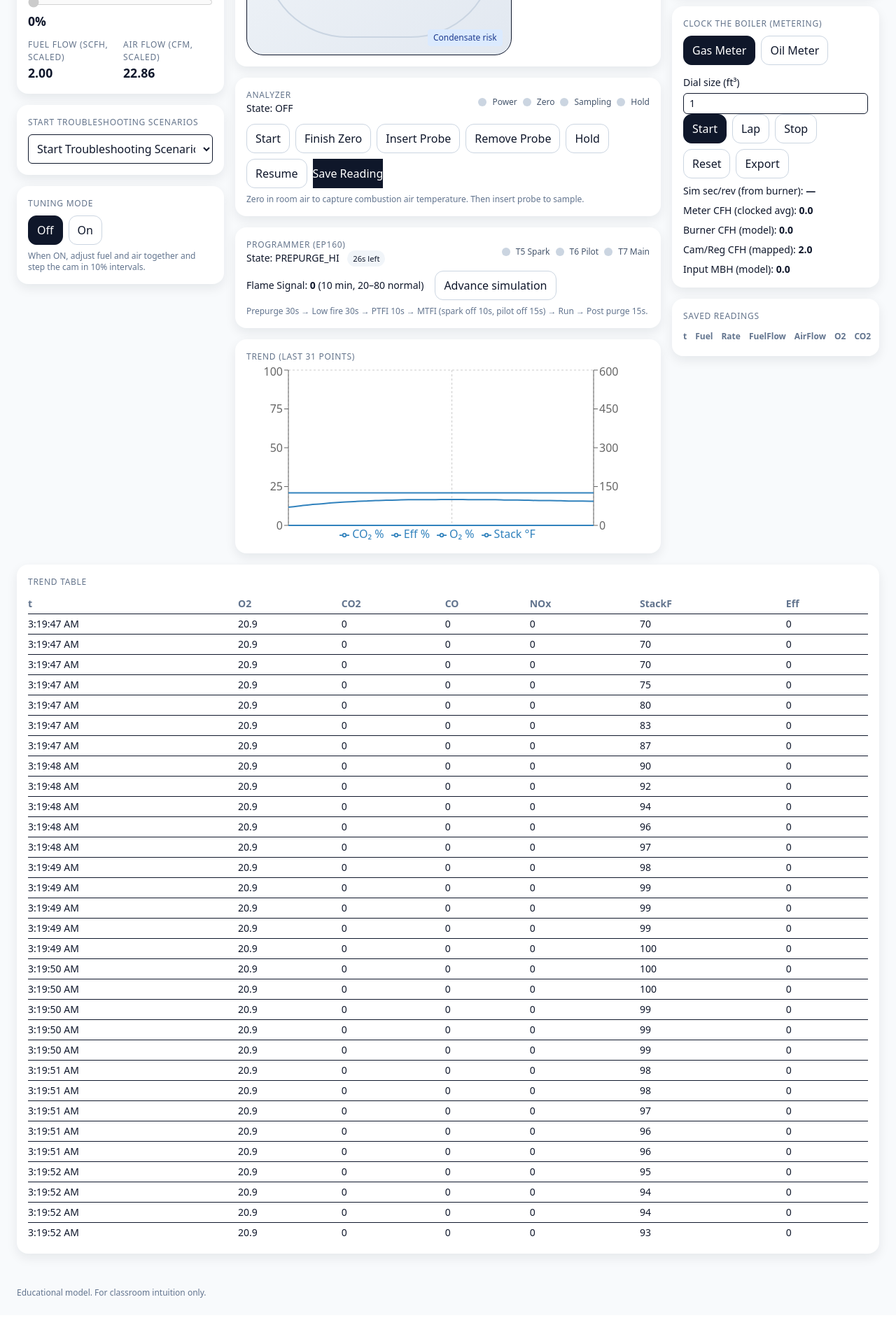
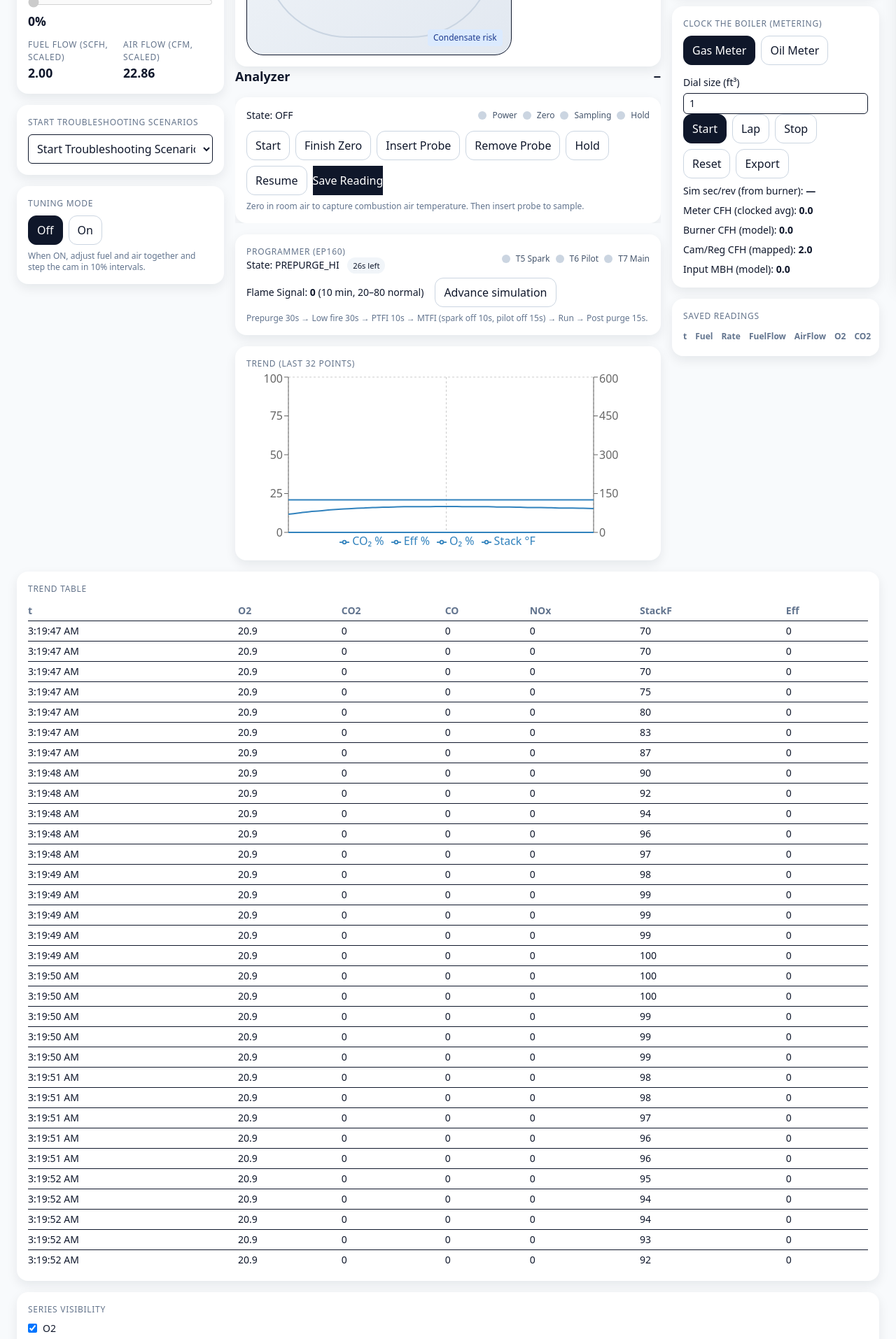
Before and after one commit to ecconvert/combustion-trainer, a React (Vite) app: page / in a window 1280 px wide. Shown: the part 400-2314 px from the top of the page at 70% size. Before the commit the page ends 2280 px from the top, so only its background shows below. Built offline with nearby package versions, Linux system fonts and the light colour scheme.

Commit message:
feat: wire drawer and collapsible analyzer

```diff
--- a/src/App.jsx
+++ b/src/App.jsx
@@ -22,6 +22,10 @@ import { clamp, lerp, f2c, num } from "./lib/math";
 import { downloadCSV } from "./lib/csv";
 import { computeCombustion } from "./lib/chemistry";
 import { buildSafeCamMap } from "./lib/cam";
+import CollapsibleSection from "./components/CollapsibleSection";
+import RightDrawer from "./components/RightDrawer";
+import SeriesVisibility from "./components/SeriesVisibility";
+import { useUIState } from "./components/UIStateContext";
 
 /**
  * Visual representation of a flame.
@@ -124,6 +128,7 @@ function Led({ on, label, color = "limegreen" }) {
 }
 
 export default function CombustionTrainer() {
+  const { drawerOpen, setDrawerOpen, seriesVisibility, setSeriesVisibility } = useUIState();
   // ----------------------- Fuel selection -----------------------
   const [fuelKey, setFuelKey] = useState("Natural Gas"); // currently selected fuel key
   const [unitSystem, setUnitSystem] = useState("imperial"); // display units
@@ -724,6 +729,10 @@ const rheostatRampRef = useRef(null);
         .btn-primary { background: #0f172a; color: white; border-color: #0f172a; }
         .pill { padding: .25rem .5rem; border-radius: 9999px; font-size: .7rem; }
       `}</style>
+        <RightDrawer open={drawerOpen} onClose={() => setDrawerOpen(false)}>
+          <p className="p-4 text-sm">Technician tools placeholder</p>
+        </RightDrawer>
+
 
       <header className="px-6 py-4 border-b bg-white sticky top-0 z-10">
         <div className="max-w-7xl mx-auto flex items-center gap-4">
@@ -734,6 +743,7 @@ const rheostatRampRef = useRef(null);
               <option value="metric">Metric</option>
             </select>
             <button className="btn" onClick={() => downloadCSV("session.csv", history)}>Export Trend CSV</button>
+              <button className="btn" onClick={() => setDrawerOpen(true)}>Technician</button>
             <button className="btn" onClick={() => downloadCSV("saved-readings.csv", saved)}>Export Saved Readings</button>
           </div>
         </div>
@@ -1052,10 +1062,10 @@ const rheostatRampRef = useRef(null);
           </div>
 
           {/* Analyzer dock */}
+          <CollapsibleSection title="Analyzer">
           <div className="card mt-4">
             <div className="flex items-center justify-between">
               <div>
-                <div className="label">Analyzer</div>
                 <div className="text-sm">State: {anState} {probeInFlue && <span className="pill bg-slate-100 ml-2">Probe in flue</span>}</div>
               </div>
               <div className="flex gap-2 items-center">
@@ -1076,6 +1086,7 @@ const rheostatRampRef = useRef(null);
             </div>
             <div className="mt-2 text-xs text-slate-500">Zero in room air to capture combustion air temperature. Then insert probe to sample.</div>
           </div>
+          </CollapsibleSection>
 
           <div className="card mt-4">
             <div className="flex items-center justify-between">
@@ -1272,6 +1283,9 @@ const rheostatRampRef = useRef(null);
             </table>
           </div>
         </section>
+        <section className="col-span-12">
+          <SeriesVisibility visibility={seriesVisibility} setVisibility={setSeriesVisibility} />
+        </section>
       </main>
 
       <footer className="max-w-7xl mx-auto p-6 text-xs text-slate-500">Educational model. For classroom intuition only.</footer>
--- /dev/null
+++ b/src/components/CollapsibleSection.jsx
@@ -0,0 +1,40 @@
+import React, { useState, useId } from "react";
+
+/**
+ * A reusable collapsible wrapper that keeps its contents mounted while hidden.
+ * Uses height/overflow CSS to visually hide content and provides accessible
+ * toggling via button with aria attributes and keyboard support.
+ */
+export default function CollapsibleSection({ title, children, defaultOpen = true }) {
+  const [open, setOpen] = useState(defaultOpen);
+  const contentId = useId();
+
+  const toggle = () => setOpen((o) => !o);
+
+  return (
+    <section className="mb-4">
+      <h2 className="text-lg font-semibold">
+        <button
+          type="button"
+          aria-expanded={open}
+          aria-controls={contentId}
+          onClick={toggle}
+          className="w-full text-left flex items-center justify-between focus:outline-none"
+        >
+          {title}
+          <span className="ml-2">{open ? "−" : "+"}</span>
+        </button>
+      </h2>
+      <div
+        id={contentId}
+        style={{
+          height: open ? "auto" : 0,
+          overflow: "hidden",
+        }}
+        className="transition-[height] duration-300"
+      >
+        <div className="mt-2">{children}</div>
+      </div>
+    </section>
+  );
+}
--- /dev/null
+++ b/src/components/DragGrid.jsx
@@ -0,0 +1,10 @@
+import React from "react";
+
+/**
+ * Placeholder for a draggable grid layout. Currently renders children in a
+ * responsive CSS grid without drag behaviour. This stub allows wiring up
+ * layout persistence later.
+ */
+export default function DragGrid({ children, className = "" }) {
+  return <div className={`grid grid-cols-12 gap-4 ${className}`}>{children}</div>;
+}
--- /dev/null
+++ b/src/components/RightDrawer.jsx
@@ -0,0 +1,28 @@
+import React from "react";
+
+/**
+ * Simple slide-in drawer anchored to the right side of the viewport.
+ * Width is 25% on desktop and full on small screens. Content remains mounted
+ * while hidden. Visibility is controlled by the `open` prop.
+ */
+export default function RightDrawer({ open, onClose, children }) {
+  return (
+    <div
+      className={`fixed top-0 right-0 h-full bg-white shadow-xl transition-transform duration-300 z-50 ${
+        open ? "translate-x-0" : "translate-x-full"
+      } w-full sm:w-1/4`}
+    >
+      <div className="p-4 h-full overflow-y-auto">
+        <button
+          type="button"
+          onClick={onClose}
+          className="mb-4 btn"
+          aria-label="Close technician drawer"
+        >
+          Close
+        </button>
+        {children}
+      </div>
+    </div>
+  );
+}
--- /dev/null
+++ b/src/components/SeriesVisibility.jsx
@@ -0,0 +1,27 @@
+import React from "react";
+
+/**
+ * Simple UI for toggling visibility of data series. Consumers provide the
+ * current visibility map and a setter function.
+ */
+export default function SeriesVisibility({ visibility, setVisibility }) {
+  const toggle = (key) => {
+    setVisibility((v) => ({ ...v, [key]: !v[key] }));
+  };
+
+  return (
+    <div className="card p-4 text-sm">
+      <div className="label mb-2">Series Visibility</div>
+      {Object.keys(visibility).map((k) => (
+        <label key={k} className="flex items-center gap-2 mb-1">
+          <input
+            type="checkbox"
+            checked={visibility[k]}
+            onChange={() => toggle(k)}
+          />
+          {k}
+        </label>
+      ))}
+    </div>
+  );
+}
--- /dev/null
+++ b/src/components/UIStateContext.jsx
@@ -0,0 +1,56 @@
+/* eslint react-refresh/only-export-components: "off" */
+import React, { createContext, useContext, useEffect, useState } from "react";
+
+const UIStateContext = createContext(null);
+
+export function UIStateProvider({ children }) {
+  const [collapse, setCollapse] = useState({});
+  const [drawerOpen, setDrawerOpen] = useState(false);
+  const [seriesVisibility, setSeriesVisibility] = useState({
+    O2: true,
+    CO2: true,
+    CO: true,
+    NOx: true,
+    StackF: true,
+    Eff: true,
+  });
+  const [layout, setLayout] = useState(() => {
+    try {
+      const saved = localStorage.getItem("uiLayout_v1");
+      return saved ? JSON.parse(saved) : {};
+    } catch {
+      return {};
+    }
+  });
+
+  useEffect(() => {
+    try {
+      localStorage.setItem("uiLayout_v1", JSON.stringify(layout));
+    } catch {
+      // ignore
+    }
+  }, [layout]);
+
+  return (
+    <UIStateContext.Provider
+      value={{
+        collapse,
+        setCollapse,
+        drawerOpen,
+        setDrawerOpen,
+        seriesVisibility,
+        setSeriesVisibility,
+        layout,
+        setLayout,
+      }}
+    >
+      {children}
+    </UIStateContext.Provider>
+  );
+}
+
+export function useUIState() {
+  const ctx = useContext(UIStateContext);
+  if (!ctx) throw new Error("useUIState must be used within UIStateProvider");
+  return ctx;
+}
--- a/src/main.jsx
+++ b/src/main.jsx
@@ -5,6 +5,7 @@
  * `App` component into the HTML `#root` element. It also imports the
  * global Tailwind CSS build from `index.css`.
  */
+import { UIStateProvider } from './components/UIStateContext'
 import { StrictMode } from 'react'
 import { createRoot } from 'react-dom/client'
 import './index.css'
@@ -13,6 +14,8 @@ import App from './App.jsx'
 // Mount the React component tree inside the root element
 createRoot(document.getElementById('root')).render(
   <StrictMode>
-    <App />
+    <UIStateProvider>
+      <App />
+    </UIStateProvider>
   </StrictMode>,
 )
```
